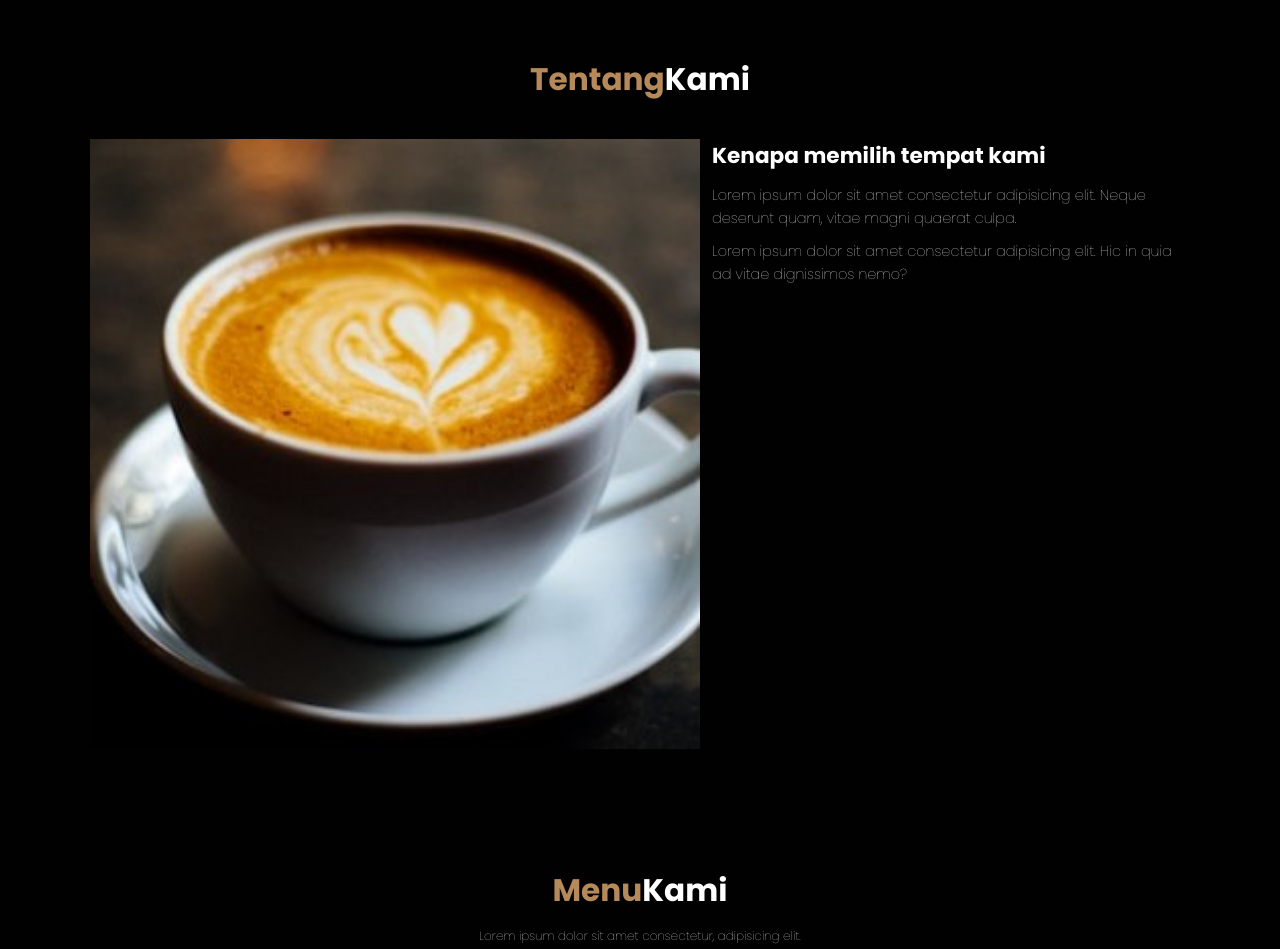
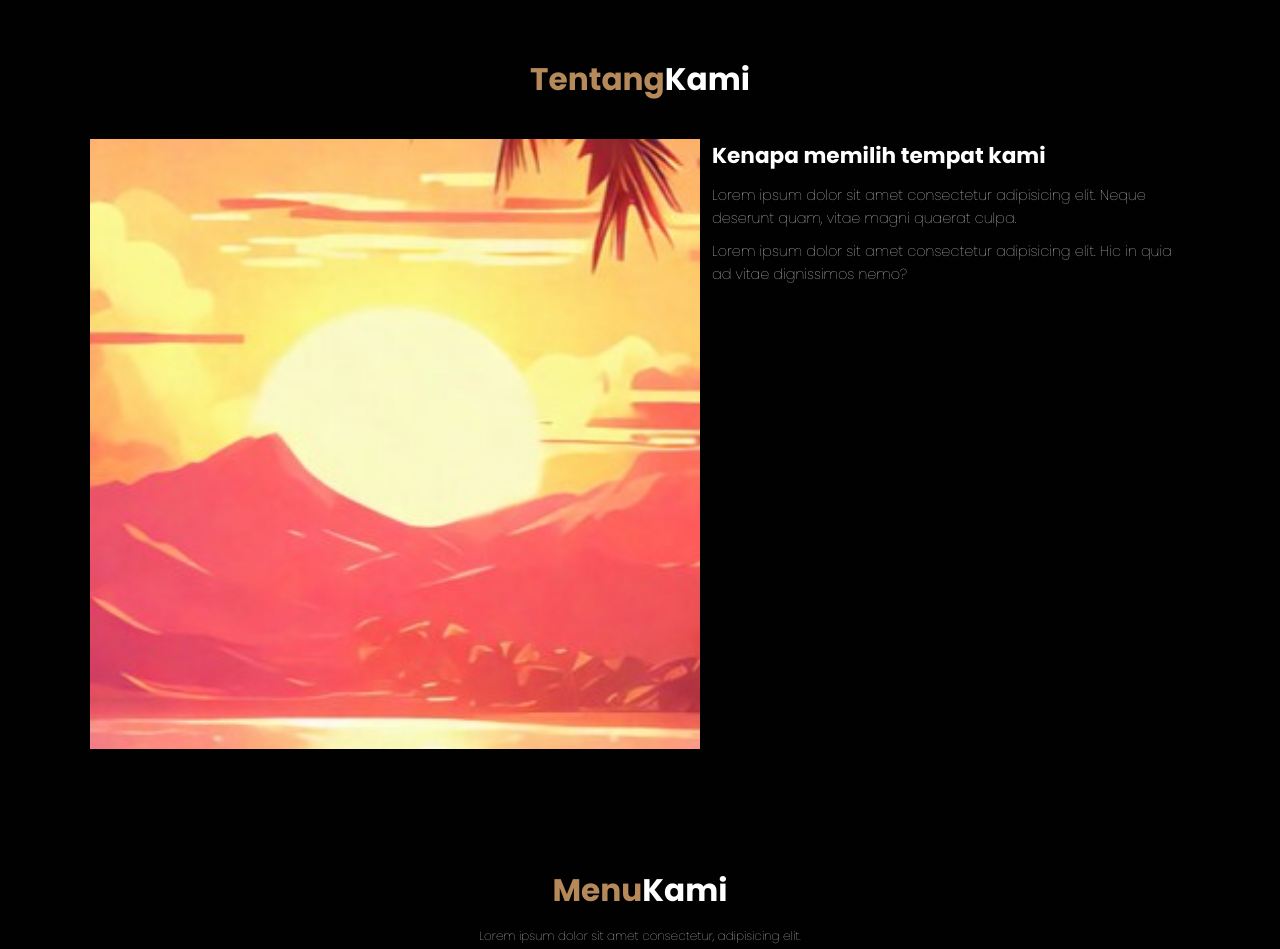
Before and after one commit to Reishall/Percobaan-1, a plain HTML site: page index.html in a window 1280 px wide. Shown: the part 840-1789 px from the top of the page. Drawn offline with nearby package versions, Linux system fonts and the light colour scheme.

Commit message:
Update index.html

```diff
--- a/index.html
+++ b/index.html
@@ -59,7 +59,7 @@
 
       <div class="row">
         <div class="about-img">
-          <img src="img/tentang-kamii.jpg" alt="Tentang Kami" />
+          <img src="img/ss1.jpg" alt="Tentang Kami" />
         </div>
         <div class="content">
           <h3>Kenapa memilih tempat kami</h3>
```
